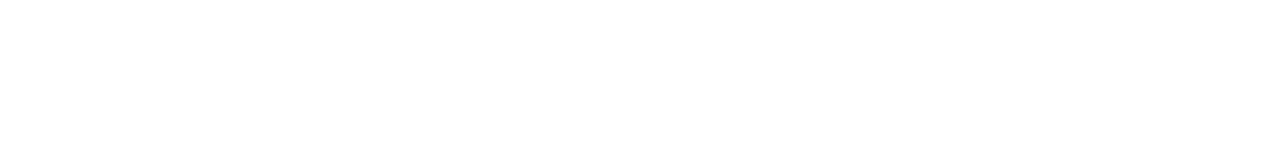
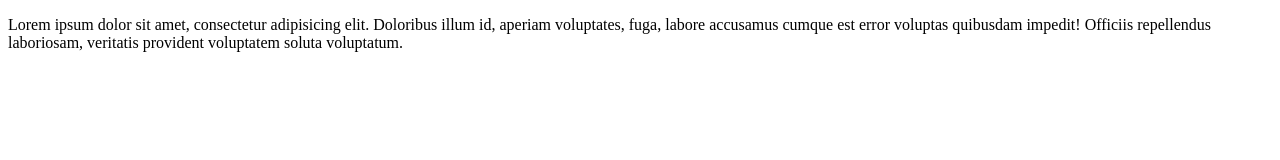
Before and after one commit to subbu999/bs-portfolio, a plain HTML site: page index.html in a window 1280 px wide. Drawn offline with Linux system fonts and the light colour scheme.

Commit message:
added lorem text

```diff
--- a/index.html
+++ b/index.html
@@ -9,7 +9,9 @@
 </head>
 
 <body>
-
+    <p>Lorem ipsum dolor sit amet, consectetur adipisicing elit. Doloribus illum id, aperiam voluptates, fuga, labore
+        accusamus cumque est error voluptas quibusdam impedit! Officiis repellendus laboriosam, veritatis provident
+        voluptatem soluta voluptatum.</p>
 </body>
 
 </html>
```
